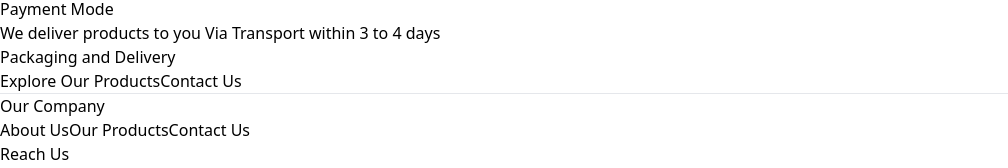
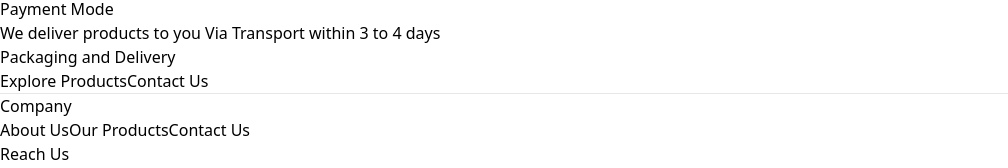
Before and after one commit to AaftabPinjari/Real-Mesh, a React (Vite) app: page /about in a window 1280 px wide. Shown: the part 1551-1719 px from the top of the page, without its empty margins (0-1008 px from the left). Built offline with nearby package versions, Linux system fonts and the light colour scheme.

Commit message:
minor touchups overall still contact us page remaining

```diff
--- a/src/components/Footer.jsx
+++ b/src/components/Footer.jsx
@@ -7,7 +7,7 @@ function Footer() {
             <hr className="h-px my-8 bg-gray-50 border-0 dark:bg-gray-400" />
             <div className="flex justify-between text-xs lg:text-lg ">
                 <div className="flex flex-col gap-1 border-r border-gray-400 pr-4">
-                    <h1 className="font-bold ">Our Company</h1>
+                    <h1 className="font-semibold ">Company</h1>
                     <Link className="hover:text-gray-500" to="/about">About Us</Link>
                     <Link className="hover:text-gray-500" to="/products">Our Products</Link>
                     <Link className="hover:text-gray-500" to="/contact">Contact Us</Link>
--- a/src/pages/About.jsx
+++ b/src/pages/About.jsx
@@ -10,14 +10,14 @@ function About() {
                 Mesh Agro industries</h1>
             <h1 className="text-center my-5 text-xl font-bold lg:text-3xl">
                 Our Leaders</h1>
-            <div className="flex w-full justify-evenly my-10">
-                <div className="text-xl">
+            <div className="flex justify-between my-10">
+                <div className="flex flex-col  items-center text-xl">
                     <img className="rounded-full shadow-2xl border border-gray-500 h-28 w-2h-28 lg:h-48 lg:w-48" src="https://i.ibb.co/pQb7RM4/yunus-profile.jpg" alt="yunus shafi mansuri" />
                     <h2 className="text-center mt-3 font-semibold">Yunus Shafi mansuri</h2>
                     <h2 className="text-center mt-3 font-semibold">CEO</h2>
                 </div>
-                <div className="text-xl">
-                    <img className="rounded-full shadow-2xl border border-gray-500 h-28 w-2h-28 lg:h-48 lg:w-48" src="https://i.ibb.co/TK4X8kM/rafik-profile.jpg" alt="rafik shafi mansuri" />
+                <div className="flex flex-col items-center text-xl">
+                    <img className="self-center rounded-full shadow-2xl border border-gray-500 h-28 w-2h-28 lg:h-48 lg:w-48" src="https://i.ibb.co/TK4X8kM/rafik-profile.jpg" alt="rafik shafi mansuri" />
                     <h2 className="text-center mt-3 font-semibold">Rafik Shafi mansuri</h2>
                     <h2 className="text-center mt-3 font-semibold">CFO</h2>
                 </div>
@@ -53,10 +53,10 @@ function About() {
                 </div>
             </div>
             {/**Link to products */}
-            <div className="text-center mt-4 flex justify-center gap-3">
+            <div className="text-center text-xs lg:text-lg mt-4 flex justify-center gap-3">
                 <Link
                     className="bg-black hover:opacity-90  text-white px-4 py-2 rounded-sm "
-                    to="/products">Explore Our Products</Link>
+                    to="/products">Explore Products</Link>
                 <Link
                     className="bg-black hover:opacity-90 text-white px-4 py-2 rounded-sm"
                     to="/contact">Contact Us</Link>
--- a/src/pages/ProductPage.jsx
+++ b/src/pages/ProductPage.jsx
@@ -212,7 +212,7 @@ function ProductPage() {
                     </div>
                 </div>
             </div>
-            <div className="text-center mt-4 justify-center flex gap-3">
+            <div className="text-center mt-4 text-sm lg:text-lg justify-center flex gap-3">
                 <Link
                     className="bg-black hover:opacity-90  text-white px-4 py-2 rounded-sm "
                     to="/products">Back to Products</Link>
```
